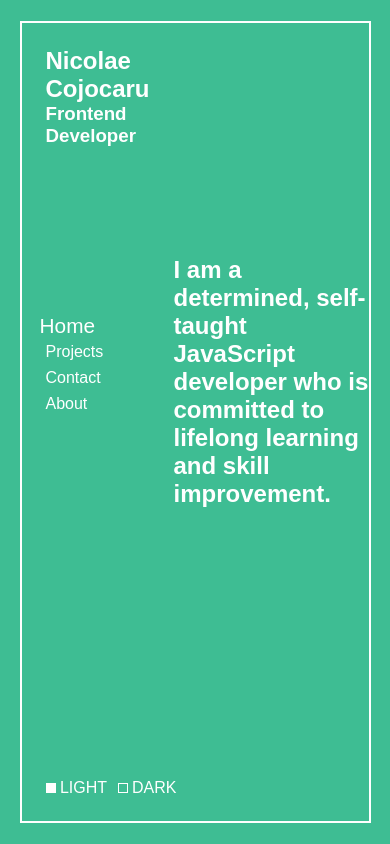
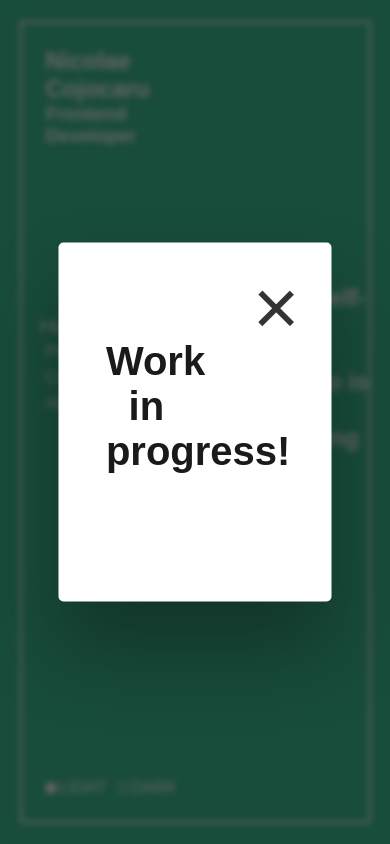
Before and after one commit to nicolae-co/Porto-folio, a website: page index.html in a window 390 px wide. Drawn offline with Linux system fonts and the light colour scheme; a web font is replaced by a local one.

Commit message:
added modal

```diff
--- a/index.html
+++ b/index.html
@@ -5,11 +5,17 @@
     <meta http-equiv="X-UA-Compatible" content="IE=edge" />
     <meta name="viewport" content="width=device-width, initial-scale=1.0" />
     <link rel="stylesheet" href="./src/CSS/style.css" />
-    <script defer src="./src/script.js"></script>
+    <script type="module" defer src="./src/script.js"></script>
+
     <title>Nicolae Cojocaru Portofolio</title>
   </head>
   <body class="lightMode">
+    <div class="modal">
+      <button class="close-modal">&times;</button>
+      <h1 class="modal-text">Work in progress!</h1>
+    </div>
     <main>
+      <div class="main">
         <section class="title">
           <h1>Nicolae</h1>
           <h1>Cojocaru</h1>
@@ -26,8 +32,8 @@
         <section class="content">
           <div class="content__tab content__1 content__tab--active">
             <h2>
-            I am a determined, self-taught JavaScript developer who is committed
-            to lifelong learning and skill improvement.
+              I am a determined, self-taught JavaScript developer who is
+              committed to lifelong learning and skill improvement.
             </h2>
           </div>
           <div class="content__tab content__2"></div>
@@ -42,6 +48,8 @@
             <span class="checkbox-dark"></span> DARK
           </button>
         </section>
+      </div>
     </main>
+    <div class="overlay"></div>
   </body>
 </html>
--- a/src/CSS/style.css
+++ b/src/CSS/style.css
@@ -1,5 +1,7 @@
 @import url('https://fonts.googleapis.com/css2?family=Electrolize&display=swap');
 @import url('./modeBtns.css');
+
+
 
 :root {
     --white: #ffffff;
@@ -13,6 +15,7 @@
     box-sizing: border-box;
     font-family: 'Electrolize', sans-serif;
 }
+
 
 body {
     display: grid;
@@ -92,7 +95,7 @@ a {
     margin-right: 5px;
 }
 
-main {
+.main {
     display: grid;
     grid-template-columns: 0.7fr 1.3fr;
     grid-template-rows: 1fr 1.7fr 0.3fr;
@@ -149,16 +152,77 @@ main {
 }
 
 
+/* Modal Style */
+
+.hidden {
+    display: none;
+}
+
+.modal {
+    position: absolute;
+    top: 50%;
+    left: 50%;
+    transform: translate(-50%, -50%);
+    width: 70%;
+
+    background-color: white;
+    padding: 6rem;
+    border-radius: 5px;
+    box-shadow: 0 3rem 5rem rgba(0, 0, 0, 0.3);
+    z-index: 10;
+}
+
+.modal-text {
+    color: #1A1A1A;
+    font-size: 2.5rem;
+    margin-bottom: 2rem;
+}
+
+.close-modal {
+    position: absolute;
+    top: 1.2rem;
+    right: 2rem;
+    font-size: 5rem;
+    color: #333;
+    cursor: pointer;
+    border: none;
+    background: none;
+}
 
 
+.overlay {
+    position: absolute;
+    top: 0;
+    left: 0;
+    width: 100%;
+    height: 100%;
+    background-color: rgba(0, 0, 0, 0.6);
+    backdrop-filter: blur(3px);
+    z-index: 5;
+}
 
 
+/* Media querys  */
+
 @media screen and (max-width: 768px) {
-    main {
+    .main {
         width: 90vw;
         height: 95vh;
         border: 2px solid var(--white);
 
+    }
+
+    .modal {
+        display: block;
+    }
+
+    .hidden {
+        display: none;
+    }
+
+    .modal-text {
+        text-align: center;
+        transform: translate(-60%);
     }
 }
 
--- a/src/script.js
+++ b/src/script.js
@@ -96,3 +96,18 @@ navContainer.addEventListener("click", function (e) {
 window.addEventListener("load", function () {
   btnLight.childNodes[1].style.backgroundColor = "white";
 });
+
+// Modal script
+
+const modal = document.querySelector(".modal");
+const btnCloseModal = document.querySelector(".close-modal");
+const overlay = document.querySelector(".overlay");
+
+btnCloseModal.addEventListener("click", function () {
+  modal.classList.add("hidden");
+  overlay.classList.add("hidden");
+});
+overlay.addEventListener("click", function () {
+  modal.classList.add("hidden");
+  overlay.classList.add("hidden");
+});
```
Also changed, not shown: src/weatherApp/weatherApp.html (added, +12 -0 lines), src/weatherApp/weatherApp.js (added, +19 -0 lines), src/CSS/weatherApp.css (added). Lines whose indentation alone changed are shown as unchanged.
